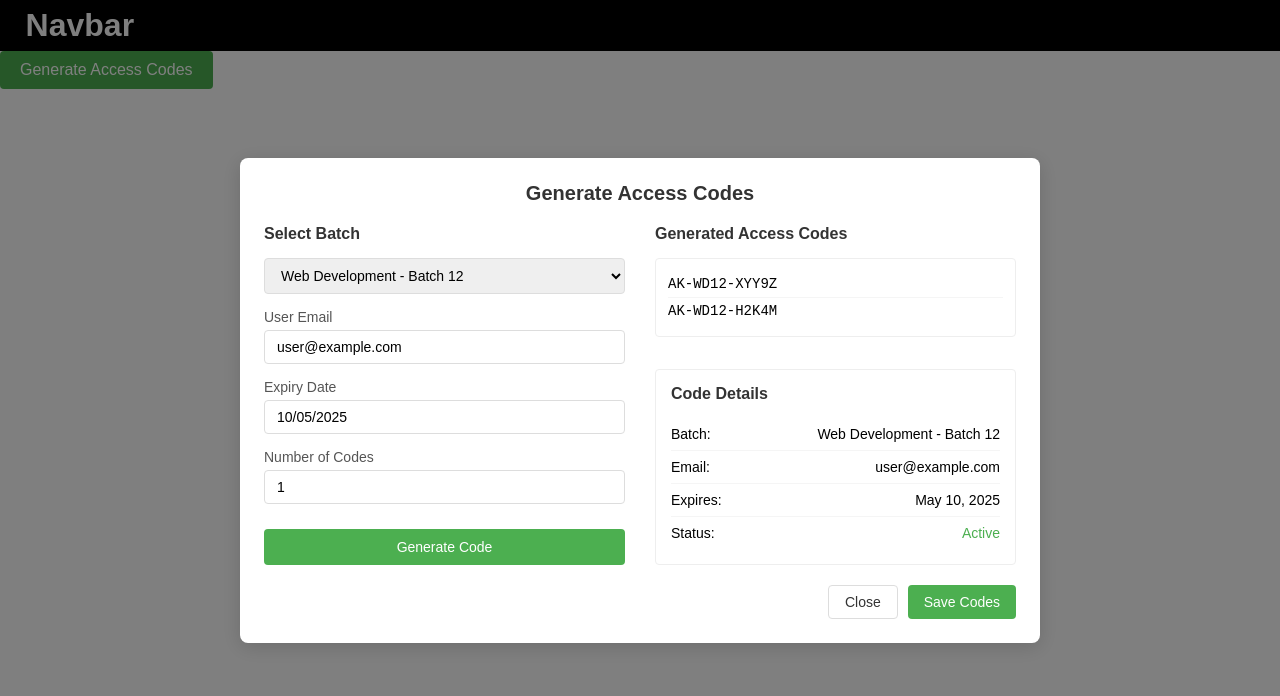
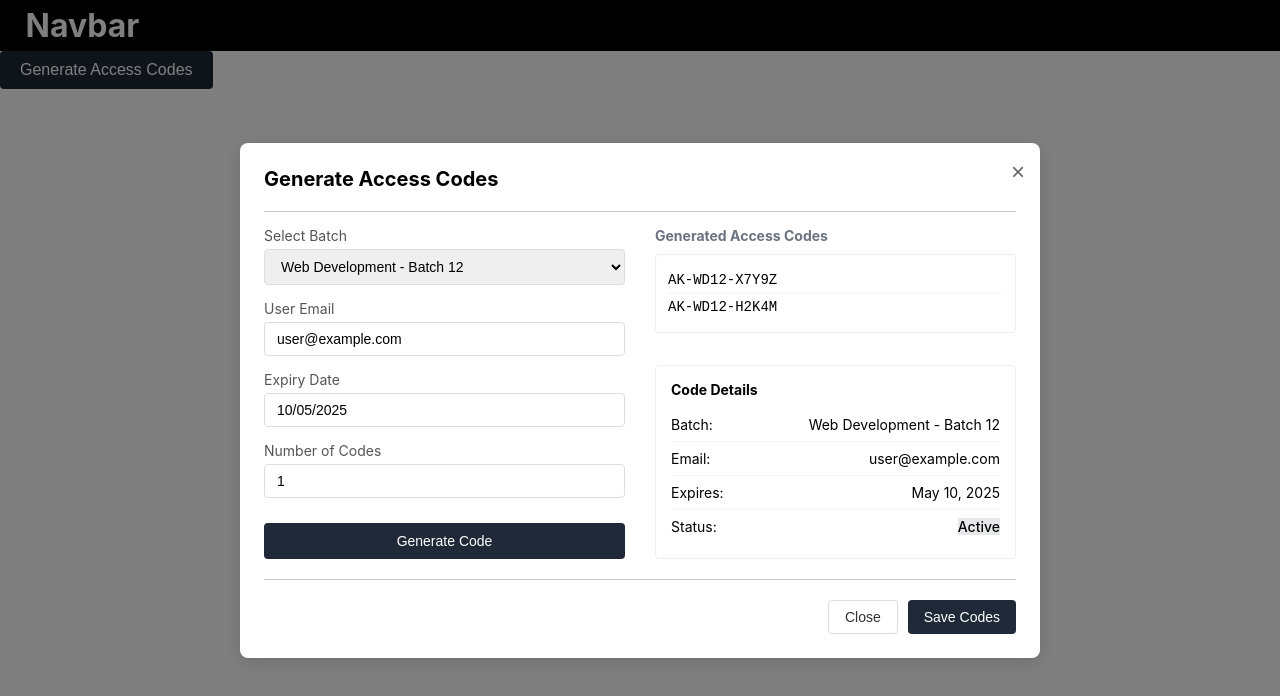
Before and after one commit to AriaRahman1122/aria-app, a Next.js app: page /generate-code in a window 1280 px wide. Both pictures are taken after a click on the button "Generate Access Codes". Shown: the top 696 px of the page. Built offline with nearby package versions, Linux system fonts and the light colour scheme.

Commit message:
edit index tsx for generated code page

```diff
--- a/src/pages/generate-code/index.tsx
+++ b/src/pages/generate-code/index.tsx
@@ -4,7 +4,7 @@ import styles from './styles/modal.module.css';
 
 export default function GenerateCodePage() {
   const [isModalOpen, setIsModalOpen] = useState(false);
-  const [codes, setCodes] = useState(['AK-WD12-XYY9Z', 'AK-WD12-H2K4M']);
+  const [codes, setCodes] = useState(['AK-WD12-X7Y9Z', 'AK-WD12-H2K4M']);
   const [formData, setFormData] = useState({
     batch: 'Web Development - Batch 12',
     email: 'user@example.com',
@@ -32,12 +32,22 @@ export default function GenerateCodePage() {
       {isModalOpen && (
         <div className={styles.modalOverlay}>
           <div className={styles.modal}>
-            <h1 className={styles.title}>Generate Access Codes</h1>
+            {/* Close Button (X) di pojok kanan atas */}
+            <button
+              onClick={() => setIsModalOpen(false)}
+              className={styles.closeButton}
+            >
+              &times;
+            </button>
+
+            <h2 className={styles.title}>Generate Access Codes</h2>
+            <div className={styles.divider}></div> {/* Ganti hr dengan div */}
 
             <div className={styles.columnsContainer}>
               {/* Left Column - Form */}
               <div className={styles.leftColumn}>
-                <h2 className={styles.sectionTitle}>Select Batch</h2>
+                <div className={styles.inputGroup}>
+                  <label>Select Batch</label>
                   <select
                     value={formData.batch}
                     onChange={(e) => setFormData({...formData, batch: e.target.value})}
@@ -46,6 +56,7 @@ export default function GenerateCodePage() {
                     <option>Web Development - Batch 12</option>
                     <option>Data Science - Batch 5</option>
                   </select>
+                </div>
 
                 <div className={styles.inputGroup}>
                   <label>User Email</label>
@@ -94,7 +105,7 @@ export default function GenerateCodePage() {
               {/* Right Column - Codes and Details */}
               <div className={styles.rightColumn}>
                 <div className={styles.codesSection}>
-                  <h2 className={styles.sectionTitle}>Generated Access Codes</h2>
+                  <h3 className={styles.sectionTitle}>Generated Access Codes</h3>
                   <div className={styles.codeList}>
                     {codes.map((code, i) => (
                       <div key={i} className={styles.codeItem}>{code}</div>
@@ -103,7 +114,7 @@ export default function GenerateCodePage() {
                 </div>
 
                 <div className={styles.detailsSection}>
-                  <h2 className={styles.sectionTitle}>Code Details</h2>
+                  <h3 className={styles.sectionTitleCodeDetails}>Code Details</h3>
                   <div className={styles.detailRow}>
                     <span>Batch:</span>
                     <span>{formData.batch}</span>
@@ -124,6 +135,8 @@ export default function GenerateCodePage() {
               </div>
             </div>
 
+            <div className={styles.divider}></div>
+
             <div className={styles.buttonGroup}>
               <button
                 onClick={() => setIsModalOpen(false)}
--- a/src/pages/generate-code/styles/global.css
+++ /dev/null
@@ -1,15 +0,0 @@
-body {
-    font-family: -apple-system, BlinkMacSystemFont, 'Segoe UI', Roboto, Oxygen, Ubuntu, Cantarell, sans-serif;
-    line-height: 1.5;
-    color: #333;
-    margin: 0;
-    padding: 0;
-  }
-
-  * {
-    box-sizing: border-box;
-  }
-
-  input, select, button {
-    font-family: inherit;
-  }
--- a/src/pages/generate-code/styles/modal.module.css
+++ b/src/pages/generate-code/styles/modal.module.css
@@ -1,7 +1,7 @@
 /* Base Styles */
 .openButton {
     padding: 10px 20px;
-    background: #4CAF50;
+    background: #1f2937;
     color: white;
     border: none;
     border-radius: 4px;
@@ -29,19 +29,33 @@
     max-width: 800px;
     padding: 24px;
     box-shadow: 0 4px 20px rgba(0,0,0,0.15);
+    position: relative;
+  }
+
+  /* Close Button */
+  .closeButton {
+    position: absolute;
+    top: 15px;
+    right: 15px;
+    background: none;
+    border: none;
+    font-size: 24px;
+    cursor: pointer;
+    color: #666;
   }
 
   .title {
+    font-family: inter, sans-serif;
     font-size: 20px;
     margin-bottom: 20px;
-    color: #333;
-    text-align: center;
+    color: #000;
   }
 
-  .sectionTitle {
-    font-size: 16px;
-    margin: 0 0 15px 0;
-    color: #333;
+  /* Divider - Pengganti hr */
+  .divider {
+    height: 1px;
+    background-color: #cac9c9;
+    margin: 15px 0;
   }
 
   /* Columns Layout */
@@ -84,14 +98,10 @@
     font-size: 14px;
   }
 
-  .select {
-    margin-bottom: 15px;
-  }
-
   .generateButton {
     width: 100%;
     padding: 10px;
-    background: #4CAF50;
+    background: #1f2937;
     color: white;
     border: none;
     border-radius: 4px;
@@ -103,6 +113,20 @@
   /* Codes Section */
   .codesSection {
     flex: 1;
+  }
+
+  .sectionTitle {
+    font-family: inter, sans-serif;
+    font-size: 14px;
+    margin-bottom: 10px;
+    color: #6B7280;
+  }
+
+  .sectionTitleCodeDetails {
+    font-family: inter, sans-serif;
+    font-size: 14px;
+    margin-bottom: 10px;
+    color: #000;
   }
 
   .codeList {
@@ -145,7 +169,8 @@
   }
 
   .activeStatus {
-    color: #4CAF50;
+    background: #E5E7EB;
+    color: #000;
     font-weight: 500;
   }
 
@@ -166,7 +191,7 @@
   }
 
   .primaryButton {
-    background: #4CAF50;
+    background: #1f2937;
     color: white;
     border: none;
   }
--- a/src/styles/globals.css
+++ b/src/styles/globals.css
@@ -8,7 +8,7 @@ html,
 body {
   max-width: 100vw;
   overflow-x: hidden;
-  font-family: Arial, Helvetica, sans-serif;
+  font-family: inter, sans-serif;
 }
 
 a {
```
Also changed, not shown: src/pages/generate-code/components/GeneratedAccessCode.tsx (renamed from src/pages/generate-code/components/GenerateForm.tsx). Lines whose indentation alone changed are shown as unchanged.
